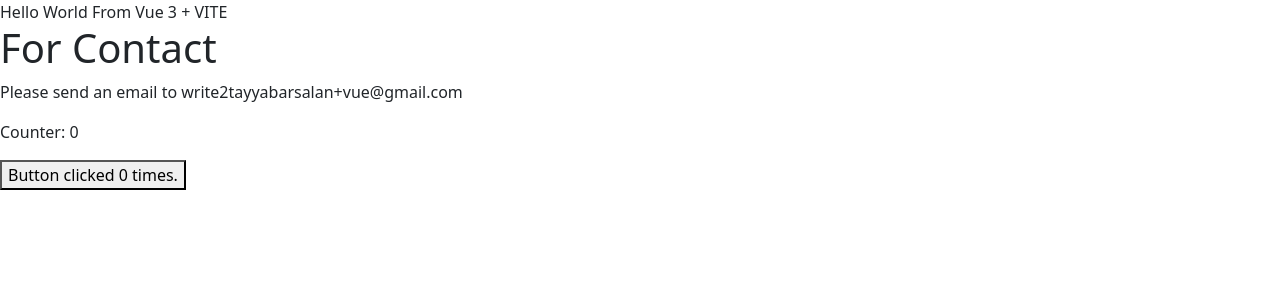
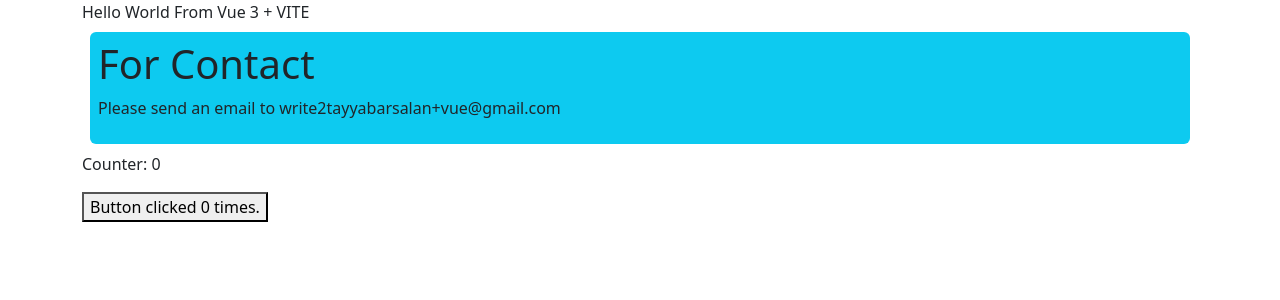
Before and after one commit to TAYYAB-BUKC/Vue3-Fundamentals, a Vue app in the folder Components/vue-components-demo/: page / in a window 1280 px wide. Shown: the top 300 px of the page. Built offline with nearby package versions, Linux system fonts and the light colour scheme.

Commit message:
Basic styling added in components.

```diff
--- a/Components/vue-components-demo/src/components/App.vue
+++ b/Components/vue-components-demo/src/components/App.vue
@@ -2,11 +2,13 @@
 </style>
 
 <template>
-    <div>
-        {{message}}
+    <div class="container">
+        <div>
+            {{message}}
+        </div>
+        <contact-us></contact-us>
+        <button-counter></button-counter>
     </div>
-    <contact-us></contact-us>
-    <button-counter></button-counter>
 </template>
 
 <script setup>
--- a/Components/vue-components-demo/src/components/ContactUs.vue
+++ b/Components/vue-components-demo/src/components/ContactUs.vue
@@ -1,5 +1,5 @@
 <template>
-    <div>
+    <div class="bg-info rounded p-2 m-2">
         <h1>For Contact</h1>
         <p>Please send an email to {{ contactEmail }}</p>
     </div>
```
